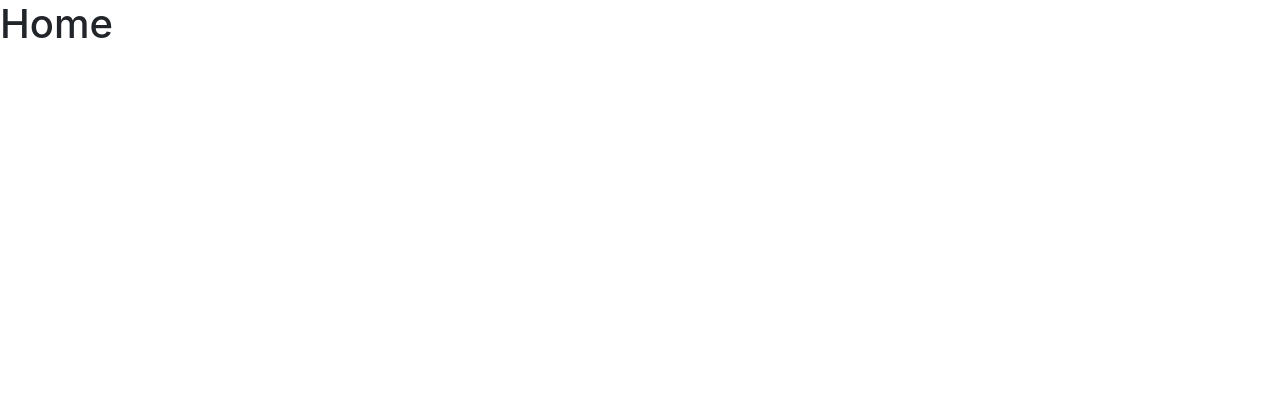
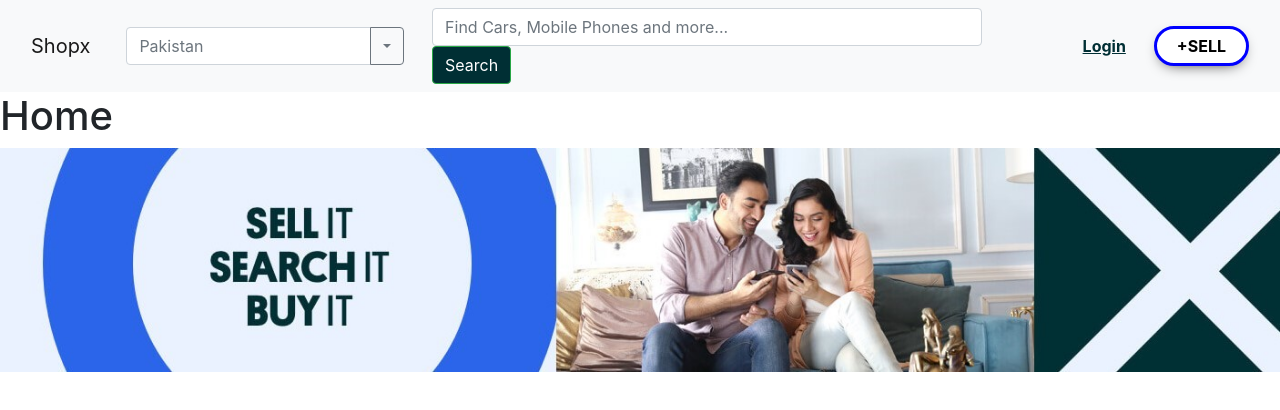
Before and after one commit to MuhammadShahbaz47/Olx-Clone, a React (Create React App) app: page / in a window 1280 px wide. Shown: the top 410 px of the page. Built offline with nearby package versions, Linux system fonts and the light colour scheme.

Commit message:
header update

```diff
--- /dev/null
+++ b/src/components/Header.css
@@ -0,0 +1,31 @@
+.sellBtn{
+    background-color: white;
+    outline: none;
+    border: solid blue;
+    font-weight: bold;
+    border-radius: 40px;
+    padding-left: 20px;
+    padding-right: 20px;
+    padding-top: 5px;
+    padding-bottom: 5px;
+    -webkit-box-shadow: 0px 5px 15px -8px #000000;
+    box-shadow: 0px 5px 15px -8px #000000;
+}
+.nav-link{
+    color: #002f34 !important;
+    font-weight: bold;
+    text-decoration: underline ;
+}
+.search-btn{
+    color: #ffffff !important;
+    background-color: #002f34 !important;
+}
+.space{
+    margin-left: 20px;
+}
+.input-search{
+    width: 550px !important;
+}
+nav{
+    text-align: center;
+}
--- /dev/null
+++ b/src/components/Header.js
@@ -0,0 +1,52 @@
+import React from 'react';
+import {Link} from "react-router-dom";
+import './Header.css'
+
+class Header extends React.Component{
+  render(){
+    return(
+        <nav className="navbar navbar-expand-lg navbar-light bg-light">
+        <div className="container-fluid">
+
+        <Link to="/" className="navbar-brand">Shopx</Link>
+        <button className="navbar-toggler" type="button" data-toggle="collapse" data-target="#navbarSupportedContent" aria-controls="navbarSupportedContent" aria-expanded="false" aria-label="Toggle navigation">
+          <span className="navbar-toggler-icon" />
+        </button>
+
+        <div className="collapse navbar-collapse space" id="navbarSupportedContent">
+        <div className="input-group w-25 mr-2">
+    <input type="text" className="form-control" placeholder="Pakistan" aria-label="Text input with dropdown button" />
+    <div className="input-group-append">
+      <button className="btn btn-outline-secondary dropdown-toggle" type="button" data-toggle="dropdown" aria-haspopup="true" aria-expanded="false"></button>
+      <div className="dropdown-menu">
+        <a className="dropdown-item alert alert-info" href="#">Use current Location</a>
+        <div role="separator" className="dropdown-divider" />
+        <a className="dropdown-item" href="#">Punjab</a>
+        <a className="dropdown-item" href="#">Islamabad</a>
+        <a className="dropdown-item" href="#">Sindh</a>
+        <a className="dropdown-item" href="#">Khyber Pakhtunkhwa</a>
+      </div>
+    </div>
+  </div>
+
+        <form className="form-inline my-2 my-lg-0 space">
+            <input className="form-control input-search" type="search" placeholder="Find Cars, Mobile Phones and more..." aria-label="Search" />
+            <button className="btn btn-outline-success my-2 my-sm-0 search-btn" type="submit">Search</button>
+          </form>
+
+          <ul className="navbar-nav mr-auto ">
+            <li className="nav-item space">
+            <a className="nav-link" href="#">Login</a>
+            </li>
+            <li className="nav-item space">
+              <button className="sellBtn"><span className="plus">+</span>SELL</button>
+            </li>
+          </ul>
+        </div>
+        </div>
+      </nav>
+    )
+  }
+}
+
+export default Header;
--- a/src/pages/Home.js
+++ b/src/pages/Home.js
@@ -1,10 +1,14 @@
 import React from 'react'
+import Header from '../components/Header'
+import Banner from '../Images/hero_bg_pk.jpg'
 
 class Home extends React.Component{
   render(){
     return(
       <div>
+        <Header/>
         <h1>Home</h1>
+        <img src={Banner} className="img-fluid" alt="Responsive img"></img>
       </div>
     )
   }
```
Also changed, not shown: src/Images/hero_bg_pk.jpg (added).
